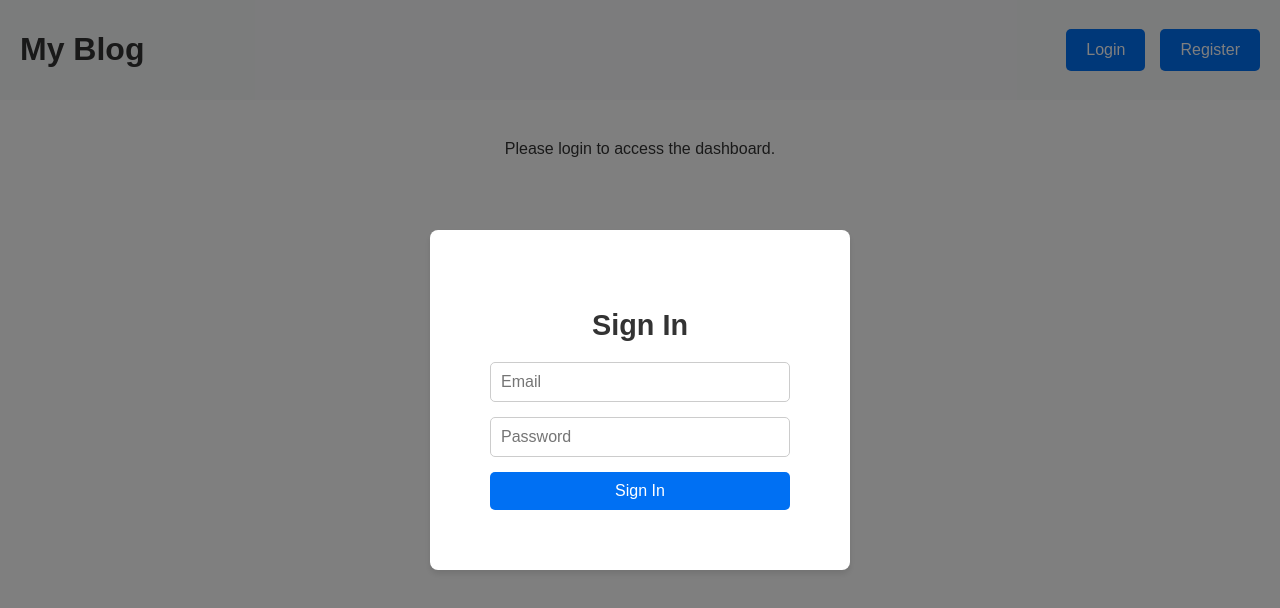
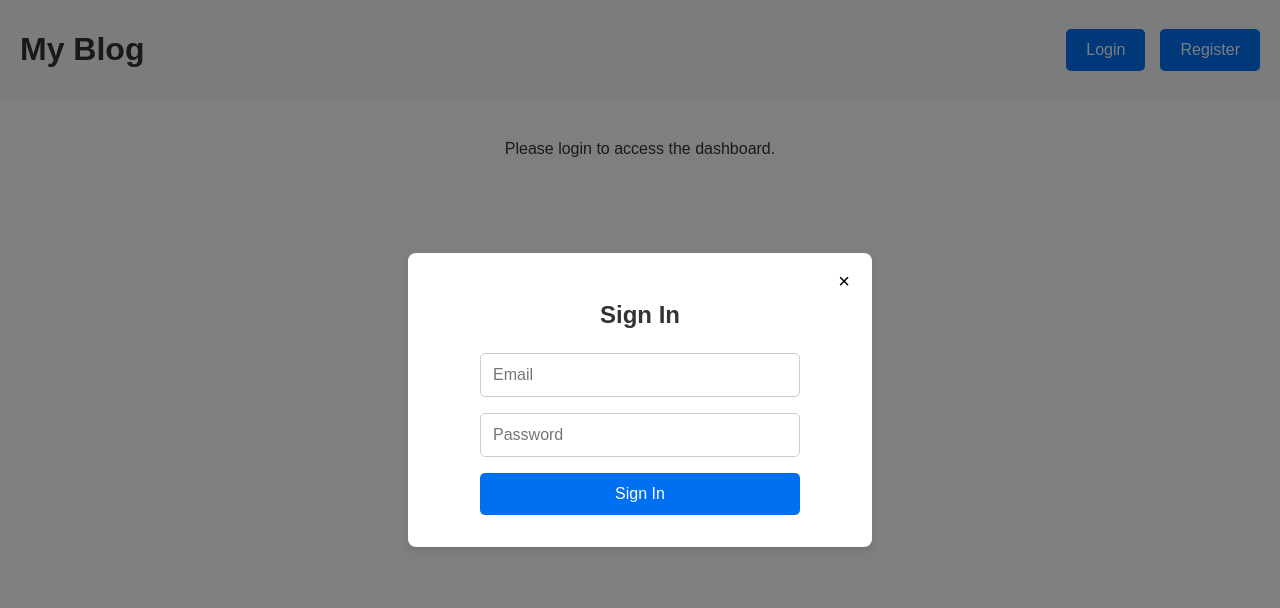
Before and after one commit to Damian526/blog, a Next.js app: page /dashboard in a window 1280 px wide. Shown: the top 608 px of the page. Built offline with nearby package versions, Linux system fonts and the light colour scheme; no server answers.

Commit message:
register and login improvements

```diff
--- a/src/components/auth/LoginForm.tsx
+++ b/src/components/auth/LoginForm.tsx
@@ -1,60 +1,14 @@
 'use client';
 
+import { useState } from 'react';
 import { signIn } from 'next-auth/react';
-import { useState } from 'react';
-import styled from 'styled-components';
-
-const Title = styled.h1`
-  font-size: 1.8rem;
-  margin-bottom: 20px;
-  text-align: center;
-  color: #333;
-`;
-
-const Form = styled.form`
-  display: flex;
-  flex-direction: column;
-  gap: 15px;
-  max-width: 400px;
-  width: 100%;
-  margin: 0 auto; /* center the form inside its parent */
-`;
-
-const Input = styled.input`
-  padding: 10px;
-  font-size: 1rem;
-  border: 1px solid #ccc;
-  border-radius: 5px;
-  width: 100%;
-  box-sizing: border-box;
-
-  &:focus {
-    border-color: #0070f3;
-    outline: none;
-    box-shadow: 0 0 4px rgba(0, 112, 243, 0.5);
-  }
-`;
-
-const SubmitButton = styled.button`
-  padding: 10px;
-  font-size: 1rem;
-  background-color: #0070f3;
-  color: white;
-  border: none;
-  border-radius: 5px;
-  cursor: pointer;
-  width: 100%;
-
-  &:hover {
-    background-color: #005bb5;
-  }
-`;
-
-const ErrorMessage = styled.p`
-  color: red;
-  font-size: 0.9rem;
-  text-align: center;
-`;
+import {
+  Title,
+  FormContainer,
+  Input,
+  Button,
+  ErrorMessage,
+} from '@/styles/components/auth/authFormStyles';
 
 export default function LoginForm() {
   const [email, setEmail] = useState('');
@@ -81,7 +35,7 @@ export default function LoginForm() {
   return (
     <>
       <Title>Sign In</Title>
-      <Form onSubmit={handleSubmit}>
+      <FormContainer onSubmit={handleSubmit}>
         <Input
           type="email"
           placeholder="Email"
@@ -96,8 +50,8 @@ export default function LoginForm() {
           onChange={(e) => setPassword(e.target.value)}
           required
         />
-        <SubmitButton type="submit">Sign In</SubmitButton>
-      </Form>
+        <Button type="submit">Sign In</Button>
+      </FormContainer>
       {error && <ErrorMessage>{error}</ErrorMessage>}
     </>
   );
--- a/src/components/auth/RegisterForm.tsx
+++ b/src/components/auth/RegisterForm.tsx
@@ -1,50 +1,16 @@
 'use client';
 
 import { useState } from 'react';
-import styled from 'styled-components';
 import Modal from '@/components/ui/Modal';
 
-const FormContainer = styled.div`
-  display: flex;
-  flex-direction: column;
-  align-items: center;
-  width: 100%;
-`;
-
-const Input = styled.input`
-  padding: 12px;
-  margin-bottom: 15px;
-  font-size: 1rem;
-  border: 1px solid #ccc;
-  border-radius: 5px;
-  width: 100%;
-`;
-
-const Button = styled.button`
-  padding: 12px 20px;
-  background-color: #0070f3;
-  color: white;
-  font-size: 1rem;
-  border: none;
-  border-radius: 5px;
-  cursor: pointer;
-  width: 100%;
-  &:hover {
-    background-color: #005bb5;
-  }
-`;
-
-const ErrorMessage = styled.p`
-  color: red;
-  margin-top: 10px;
-  font-size: 0.9rem;
-`;
-
-const SuccessMessage = styled.p`
-  color: green;
-  margin-top: 10px;
-  font-size: 0.9rem;
-`;
+import {
+  Title,
+  FormContainer,
+  Input,
+  Button,
+  ErrorMessage,
+  SuccessMessage,
+} from '@/styles/components/auth/authFormStyles';
 
 interface RegisterFormProps {
   isOpen: boolean;
@@ -78,10 +44,8 @@ export default function RegisterForm({ isOpen, onClose }: RegisterFormProps) {
         setError(data.error || 'Failed to register.');
       } else {
         setSuccess(
-          'Registration successful! Please check your email to verify your account.',
+          'Registration successful! Check your email to verify your account.',
         );
-        // You can optionally close the modal or leave it open.
-        // onClose();
       }
     } catch (err) {
       setError('An error occurred while registering.');
@@ -90,9 +54,8 @@ export default function RegisterForm({ isOpen, onClose }: RegisterFormProps) {
 
   return (
     <Modal isOpen={isOpen} onClose={onClose}>
-      <FormContainer>
-        <h2>Register</h2>
-        <form onSubmit={handleSubmit} style={{ width: '100%' }}>
+      <Title>Register</Title>
+      <FormContainer onSubmit={handleSubmit}>
         <Input
           type="text"
           placeholder="Name"
@@ -115,10 +78,9 @@ export default function RegisterForm({ isOpen, onClose }: RegisterFormProps) {
           required
         />
         <Button type="submit">Register</Button>
-        </form>
+      </FormContainer>
       {error && <ErrorMessage>{error}</ErrorMessage>}
       {success && <SuccessMessage>{success}</SuccessMessage>}
-      </FormContainer>
     </Modal>
   );
 }
--- a/src/components/ui/Modal.tsx
+++ b/src/components/ui/Modal.tsx
@@ -1,3 +1,5 @@
+'use client';
+
 import { ReactNode } from 'react';
 import ReactDOM from 'react-dom';
 import styled from 'styled-components';
@@ -18,21 +20,27 @@ const Overlay = styled.div`
   display: flex;
   justify-content: center;
   align-items: center;
-  z-index: 1000;
+  z-index: 9999;
 `;
 
-const ModalContent = styled.div`
-  background: white;
-  padding: 60px; /* Increase padding for a roomier feel */
+const ModalContainer = styled.div`
+  background: #fff;
+  padding: 2rem;
   border-radius: 8px;
-  max-width: 300px; /* Increase the maximum width for a larger modal */
+  max-width: 400px;
   width: 90%;
+  position: relative;
   box-shadow: 0 4px 6px rgba(0, 0, 0, 0.1);
-  position: relative;
-  display: flex;
-  flex-direction: column;
-  align-items: center;
-  justify-content: center;
+`;
+
+const CloseButton = styled.button`
+  background: transparent;
+  border: none;
+  font-size: 1.25rem;
+  position: absolute;
+  top: 1rem;
+  right: 1rem;
+  cursor: pointer;
 `;
 
 export default function Modal({ isOpen, onClose, children }: ModalProps) {
@@ -40,9 +48,12 @@ export default function Modal({ isOpen, onClose, children }: ModalProps) {
 
   return ReactDOM.createPortal(
     <Overlay onClick={onClose}>
-      <ModalContent onClick={(e) => e.stopPropagation()}>
+      <ModalContainer onClick={(e) => e.stopPropagation()}>
+        <CloseButton onClick={onClose} aria-label="Close Modal">
+          &times;
+        </CloseButton>
         {children}
-      </ModalContent>
+      </ModalContainer>
     </Overlay>,
     document.body,
   );
--- /dev/null
+++ b/src/styles/components/auth/authFormStyles.ts
@@ -0,0 +1,59 @@
+import styled from 'styled-components';
+
+export const Title = styled.h1`
+  font-size: 1.5rem;
+  margin-bottom: 1.5rem;
+  text-align: center;
+  color: #333;
+`;
+
+export const FormContainer = styled.form`
+  display: flex;
+  flex-direction: column;
+  gap: 1rem;
+  max-width: 320px;
+  width: 100%;
+  margin: 0 auto;
+`;
+
+export const Input = styled.input`
+  padding: 0.75rem;
+  font-size: 1rem;
+  border: 1px solid #ccc;
+  border-radius: 5px;
+  width: 100%;
+  box-sizing: border-box;
+
+  &:focus {
+    border-color: #0070f3;
+    outline: none;
+    box-shadow: 0 0 3px rgba(0, 112, 243, 0.5);
+  }
+`;
+
+export const Button = styled.button`
+  padding: 0.75rem;
+  font-size: 1rem;
+  background-color: #0070f3;
+  color: white;
+  border: none;
+  border-radius: 5px;
+  cursor: pointer;
+  width: 100%;
+
+  &:hover {
+    background-color: #005bb5;
+  }
+`;
+
+export const ErrorMessage = styled.p`
+  color: red;
+  font-size: 0.9rem;
+  text-align: center;
+`;
+
+export const SuccessMessage = styled.p`
+  color: green;
+  font-size: 0.9rem;
+  text-align: center;
+`;
```
Lines whose indentation alone changed are shown as unchanged.
